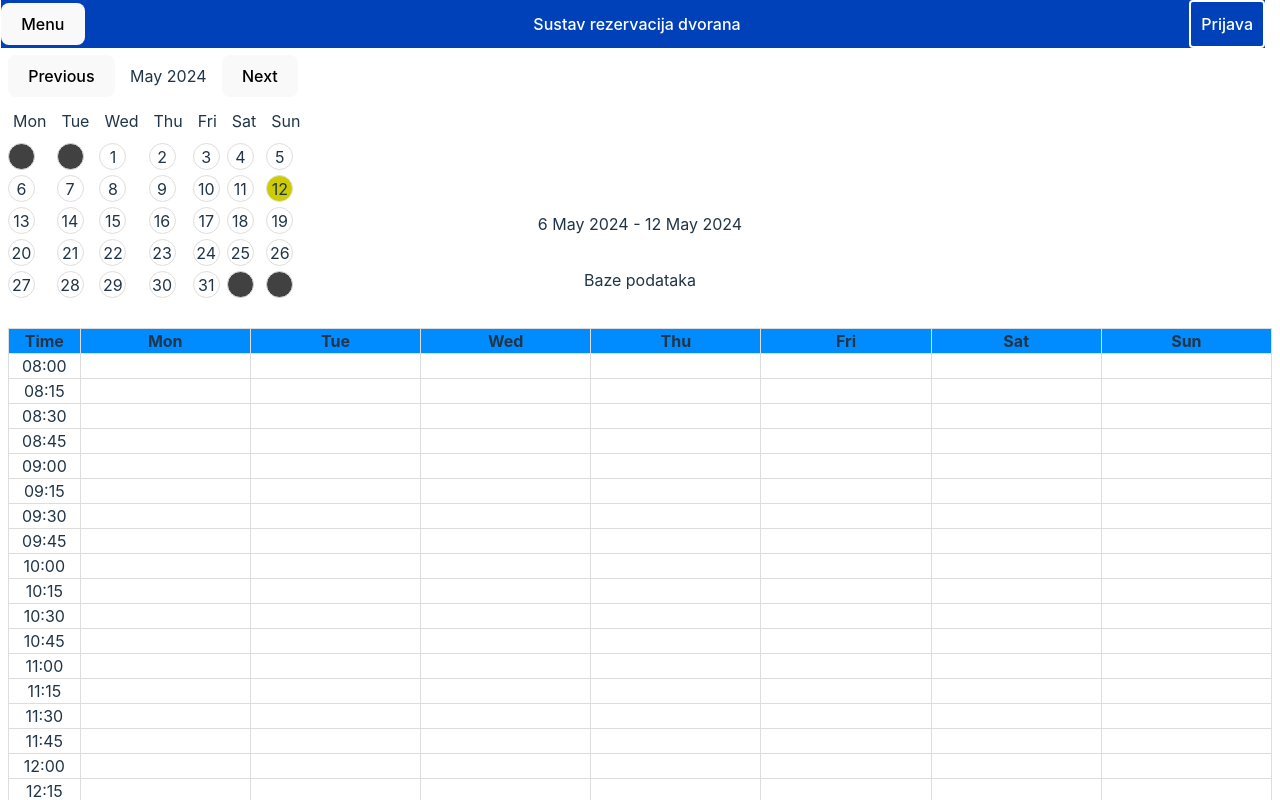
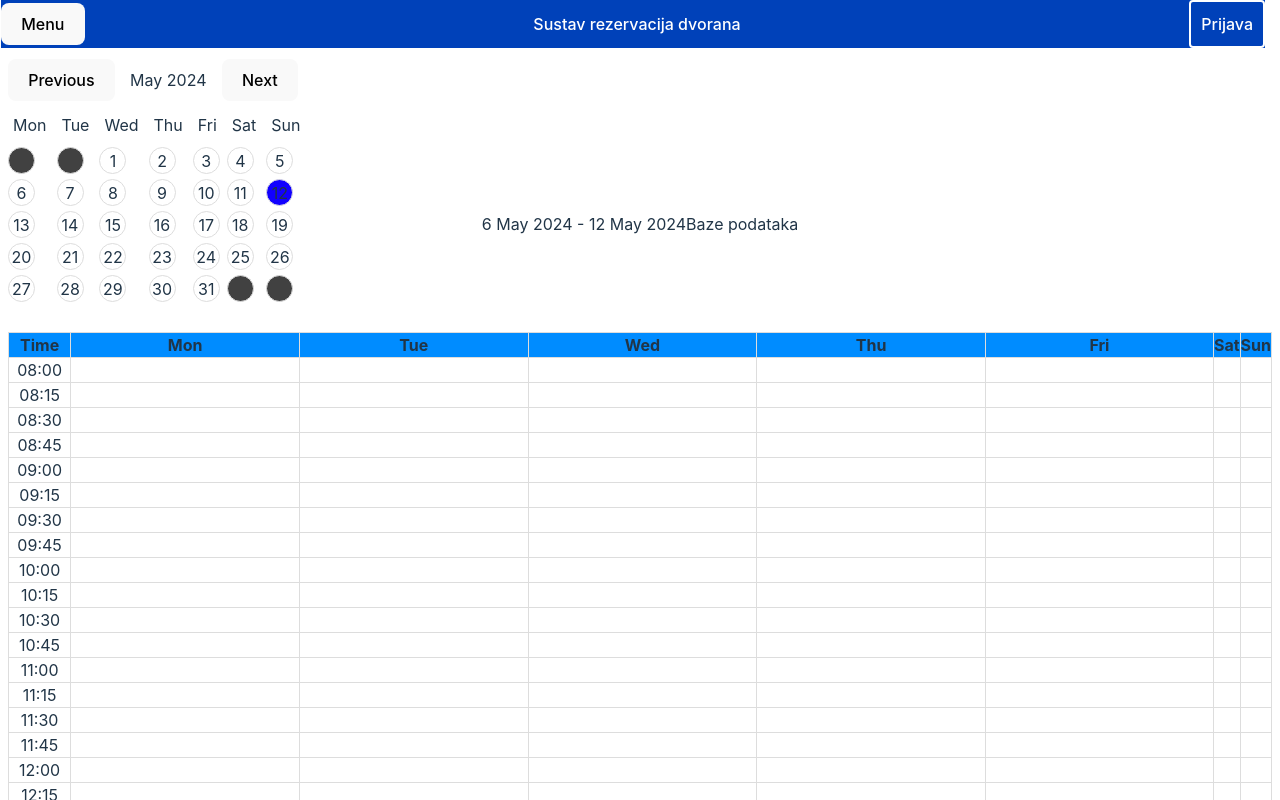
Before and after one commit to Crytonics/Sustav-rezervacija-dvorana, a React (Vite) app in the folder sustav-rezervacija-dvorana/: page /pojediniKolegijiSvi in a window 1280 px wide. Shown: the top 800 px of the page. Built offline with nearby package versions, Linux system fonts and the light colour scheme.

Commit message:
Brisanje nepotrebnog css-a

```diff
--- a/sustav-rezervacija-dvorana/src/css/pojedineDvorane.css
+++ /dev/null
@@ -1,78 +0,0 @@
-.calendar-navigation {
-    display: flex;
-    align-items: center;
-    justify-content: space-between;
-    max-width: 290px;
-    margin-top: -120px;
-}
-
-.calendar-grid {
-    width: 10%;
-    height: auto;
-    display: grid;
-    grid-template-columns: repeat(7, 1fr); /* 7 days in a week */
-    grid-gap: 5px; /* Adjust based on your design */
-    padding-bottom: 30px;
-}
-
-
-.calendar-day-header {
-    display: flex;
-    justify-content: center;
-    align-items: center;
-    padding: 5px;
-}
-
-.calendar-day {
-    border: 1px solid #ddd;
-    padding: 5px;
-    display: flex;
-    justify-content: center;
-    align-items: center;
-    border-radius: 50%;
-    aspect-ratio: 1 / 1;
-    width: 15%;
-    min-width: 15px;
-    min-height: 15px;
-}
-
-.empty {
-    background-color: #414141;
-}
-
-.current-day {
-    background-color: rgb(204, 204, 0.5); /* Highlight the current day */
-}
-
-table {
-    width: 100%; /* Make the table use the full width of its container */
-    border-collapse: collapse; /* Optional: Collapses border to avoid double borders */
-}
-
-.th_pocetna, .td_pocetna {
-    border: 1px solid #ddd; /* Light grey border for readability */
-    text-align: center; /* Align text to the left. Adjust as needed */
-    padding: 0px; /* Add some padding for content inside cells */
-}
-
-.th_pocetna {
-    background-color: #008cff; /* Light grey background for header cells */
-}
-
-th:first-child, td:first-child {
-    width: 5%; /* Adjust this percentage to make the time column narrower */
-}
-
-
-/* Adjust the width of the other columns */
-th:not(:first-child), td:not(:first-child) {
-    width: calc(95% / 8); /* Distribute the remaining width among the other columns */
-}
-
-.datum_pocetna {
-    display: grid;
-    justify-content: center;
-    text-align: center;
-    position: relative;
-    bottom: -140px;
-}
--- a/sustav-rezervacija-dvorana/src/pages/Svi/PojedineDvoraneSvi.jsx
+++ b/sustav-rezervacija-dvorana/src/pages/Svi/PojedineDvoraneSvi.jsx
@@ -1,6 +1,5 @@
 import { Link, NavLink, Outlet, useNavigate } from "react-router-dom";
 import React, { useState } from "react";
-import "../../css/pojedineDvorane.css"
 
 export default function PojedineDvoraneSvi() {
 
--- a/sustav-rezervacija-dvorana/src/pages/Svi/PojediniKolegijiSvi.jsx
+++ b/sustav-rezervacija-dvorana/src/pages/Svi/PojediniKolegijiSvi.jsx
@@ -1,6 +1,5 @@
 import { Link, NavLink, Outlet, useNavigate } from "react-router-dom";
 import React, { useState } from "react";
-import "../../css/pojedineDvorane.css"
 
 export default function PojediniKolegijiSvi() {
 
```
